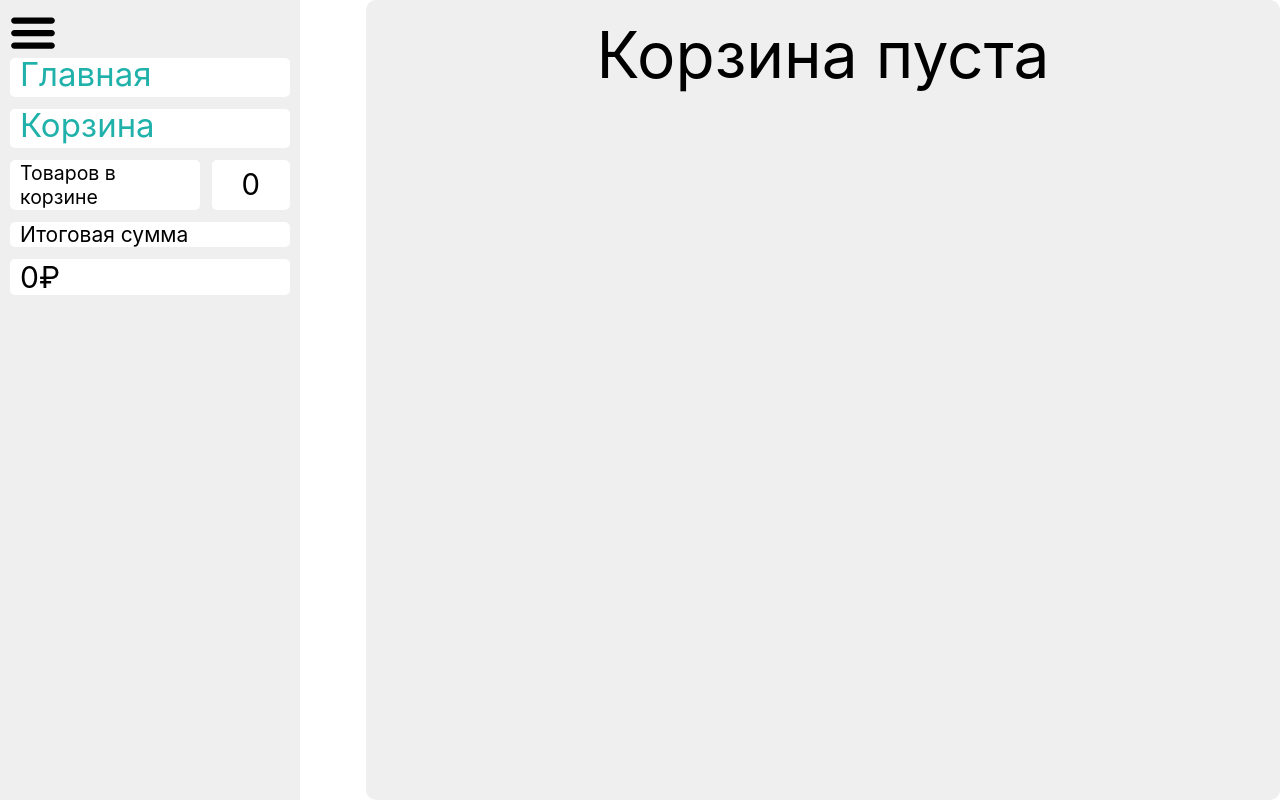
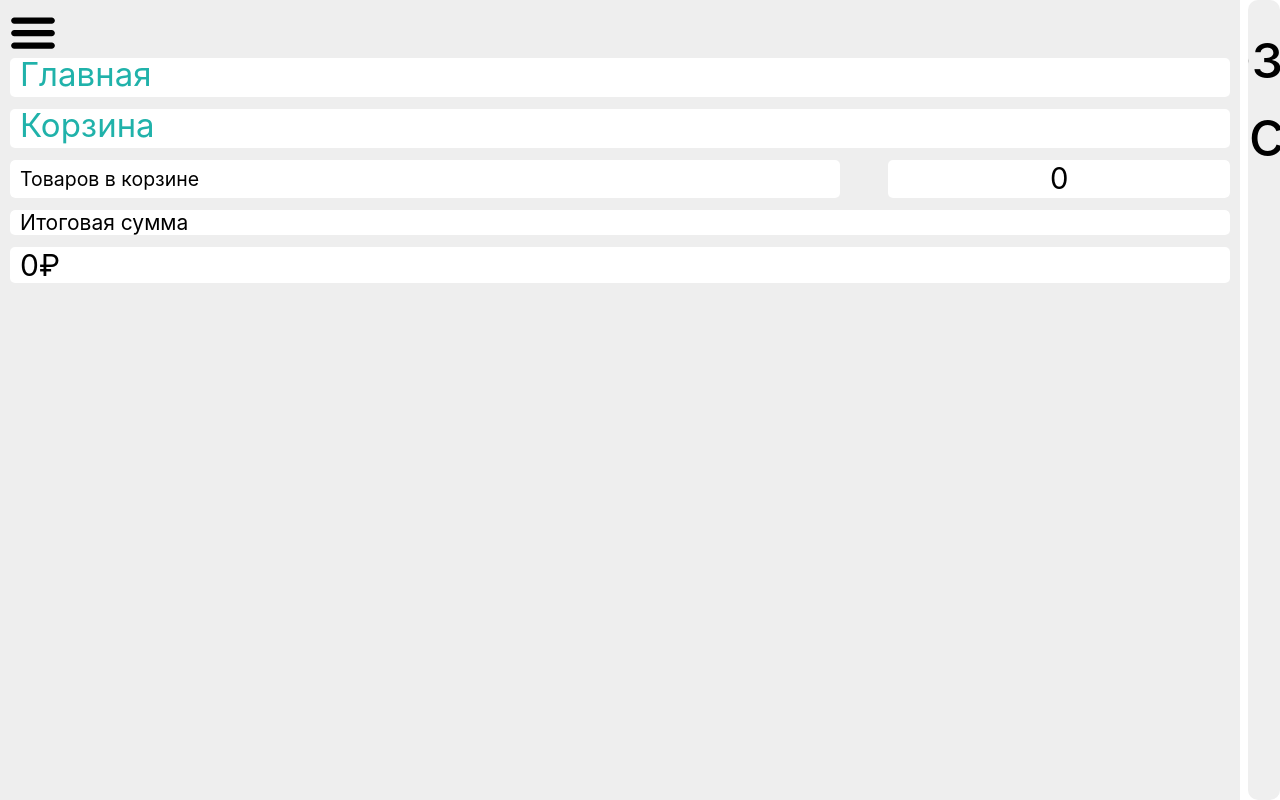
Before and after one commit to vladwizard/FoodStore, a React (Create React App) app: page /cart in a window 1280 px wide. Built offline with nearby package versions, Linux system fonts and the light colour scheme.

Commit message:
fixing layout

```diff
--- a/src/App.js
+++ b/src/App.js
@@ -30,10 +30,10 @@ function App() {
                     d="M4,10h24c1.104,0,2-0.896,2-2s-0.896-2-2-2H4C2.896,6,2,6.896,2,8S2.896,10,4,10z M28,14H4c-1.104,0-2,0.896-2,2  s0.896,2,2,2h24c1.104,0,2-0.896,2-2S29.104,14,28,14z M28,22H4c-1.104,0-2,0.896-2,2s0.896,2,2,2h24c1.104,0,2-0.896,2-2  S29.104,22,28,22z"/>
             </svg>
             {/*{console.log(Boolean(headerToggle) *  headerWidth[0] + headerWidth[1])}*/}
-            <div className={style.header} ref={headerRef}
+            <div className={[style.header+" "+(headerToggle?style.activeHeader:"")]} ref={headerRef} c
                  style={{
-                     'visibility': headerToggle ? "visible" : "hidden",
-                     'width': Boolean(headerToggle) * headerWidth[0] + headerWidth[1]
+                     // 'visibility': headerToggle ? "visible" : "hidden",
+                     // 'width': Boolean(headerToggle) * headerWidth[0] + headerWidth[1]
                  }}
             >
                 <Header closerHeader={() => {
--- a/src/App.module.css
+++ b/src/App.module.css
@@ -14,7 +14,7 @@
 }
 .wrapper .header {
   height: inherit;
-  background: #efefef;
+  background: #eee;
   z-index: 0;
   box-sizing: border-box;
 }
@@ -24,7 +24,6 @@
 }
 .wrapper .content {
   height: inherit;
-  margin: 0 calc(2vh + 50px);
   flex: 1;
   background: #efefef;
   padding: 2vh;
@@ -34,25 +33,40 @@
   overflow: auto;
 }
 
-@media screen and (max-width: 1900px) {
+@media (orientation: landscape) {
+  .wrapper .header {
+    width: calc(1vh + 50px);
+    visibility: hidden;
+    transition: width 0.3s;
+    margin-right: 1vh;
+  }
+  .wrapper .activeHeader {
+    width: 300px;
+    visibility: visible;
+  }
+}
+@media screen and (max-width: 1080px) and (orientation: landscape) {
+  .wrapper .header {
+    position: absolute;
+  }
   .wrapper .content {
-    margin-right: 0;
+    margin-left: calc(2vh + 50px);
   }
 }
 @media (orientation: portrait) {
   .wrapper .header {
+    width: 0;
     position: absolute;
+    overflow: hidden;
+  }
+  .wrapper .activeHeader {
+    width: 100%;
   }
   .wrapper .content {
-    margin: calc(2vh + 50px) 0 0 0;
+    margin-top: calc(2vh + 50px);
     padding-bottom: calc(2vh + 50px);
     box-sizing: border-box;
   }
 }
-@media screen and (max-width: 1080px) {
-  .wrapper .header {
-    position: absolute;
-  }
-}
 
 /*# sourceMappingURL=App.module.css.map */
--- a/src/App.module.scss
+++ b/src/App.module.scss
@@ -15,10 +15,10 @@
 
   .header {
     height: inherit;
-    background: #efefef;
+    background: #eee;
     z-index: 0;
     box-sizing: border-box;
-    //width: 15%;
+
   }
 
   .contentWrapper {
@@ -29,7 +29,7 @@
 
   .content {
     height: inherit;
-    margin: 0 calc(2vh + 50px);
+    //margin: 0 calc(2vh + 50px);
     flex: 1;
     //width: 200vh;
     background: #efefef;
@@ -41,41 +41,49 @@
   }
 }
 
-@media screen and (max-width: 1900px) {
+
+@media (orientation: landscape) {
   .wrapper {
-    .content {
-      margin-right: 0;
-
+    .header {
+      width: calc(1vh + 50px);
+      visibility: hidden;
+      transition: width 0.3s;
+      margin-right: 1vh;
     }
-  }
-}
-
-@mixin mobileHeader() {
-  .wrapper {
-
-    .header {
-      position: absolute;
+    .activeHeader{
+      width: 300px;
+      visibility: visible;
     }
 
   }
 }
+// мобилный или маленький экран
+@media screen and (max-width: 1080px) and (orientation: landscape){
 
+    .wrapper {
+      .header {
+        position: absolute;
+      }
+      .content {
+              margin-left: calc(2vh + 50px);
+      }
+    }
+}
 @media (orientation: portrait) {
-  @include mobileHeader();
+
   .wrapper {
+    .header {
+      width: 0;
+      position: absolute;
+      overflow: hidden;
+    }
+    .activeHeader{
+      width: 100%;
+    }
     .content {
-      margin: calc(2vh + 50px) 0 0 0;
+      margin-top: calc(2vh + 50px);
       padding-bottom: calc(2vh + 50px);
       box-sizing: border-box;
     }
   }
 }
-
-@media screen and (max-width: 1080px) {
-  @include mobileHeader();
-  .wrapper {
-    .content {
-
-    }
-  }
-}
--- a/src/components/Header/Header.module.css
+++ b/src/components/Header/Header.module.css
@@ -3,6 +3,7 @@
     display: grid;
     overflow: hidden;
     border-radius: 5px;
+    white-space: nowrap;
 }
 
 .wrapper {
--- a/src/pages/Home/Home.jsx
+++ b/src/pages/Home/Home.jsx
@@ -67,6 +67,15 @@ export default function Home() {
     //         }
     //     }
     //     , [resize, contentRef.current?.children])
+    // React.useEffect(()=>{
+    //     console.log(contentRef.current?.style.width)
+    // },[contentRef.current])
+
+    React.useRef(
+    setInterval(()=>{
+            contentRef.current.style.gridTemplateColumns='repeat(' + Math.floor(parseInt(contentRef.current!=null?(window.getComputedStyle(contentRef.current)).width:1000) / 330) + ',1fr)'
+        },200)
+    ,[])
     const [windowWidth, setWindowWidth] = React.useState(window.innerWidth);
     window.onresize = () => setWindowWidth(window.innerWidth);
     return (
@@ -88,8 +97,9 @@ export default function Home() {
                 }}/>
             </div>
             <div className={style.content} ref={contentRef}
-//            (windowWidth>500?Math.floor(windowWidth / 500):2)
-                 style={{'grid-template-columns': 'repeat(' + Math.round(windowWidth / 430) + ',1fr)'}}>
+//           (windowWidth>500?Math.floor(windowWidth / 500):2)
+//                  style={{'grid-template-columns': 'repeat(' + Math.floor(parseInt(contentRef.current!=null?(window.getComputedStyle(contentRef.current)).width:100) / 330) + ',1fr)'}}
+            >
                 {foodArray.map((food, i) => <FoodBlock food={food} key={i}/>)}
 
                 {/*{console.log(contentRef.current!=null&&contentRef.current.children.length>0?contentRef.current.children[0]:'')}*/}
@@ -100,6 +110,7 @@ export default function Home() {
                 {/*)}*/}
 
             </div>
+            {/*{console.log(parseInt(contentRef.current!=null?(window.getComputedStyle(contentRef.current)).width:1000))}*/}
 
         </div>
     )
--- a/src/pages/Home/Home.module.css
+++ b/src/pages/Home/Home.module.css
@@ -37,8 +37,7 @@
 .header .find {
   margin: 5px;
   font-size: 1.4em;
-  max-width: 450px;
-  width: 100%;
+  width: 30%;
   padding: 3px 6px;
 }
 .header .active {
@@ -50,7 +49,7 @@
     flex-wrap: wrap;
   }
   .header .find {
-    width: 150%;
+    width: 100%;
   }
   .header .category_area {
     flex-wrap: wrap;
```
Also changed, not shown: src/pages/Home/Home.module.scss (+6 -3 lines), 2 other files (tests, documents, lock files or other folders).
